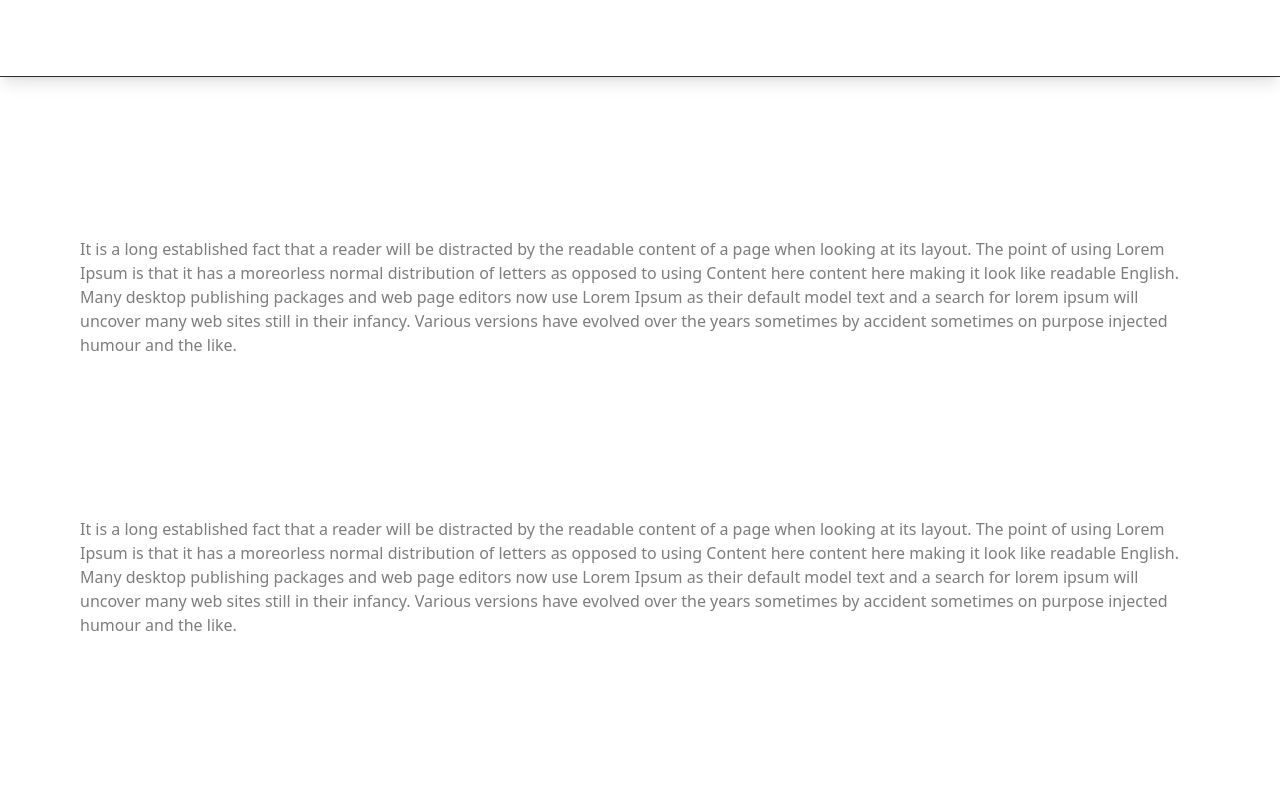
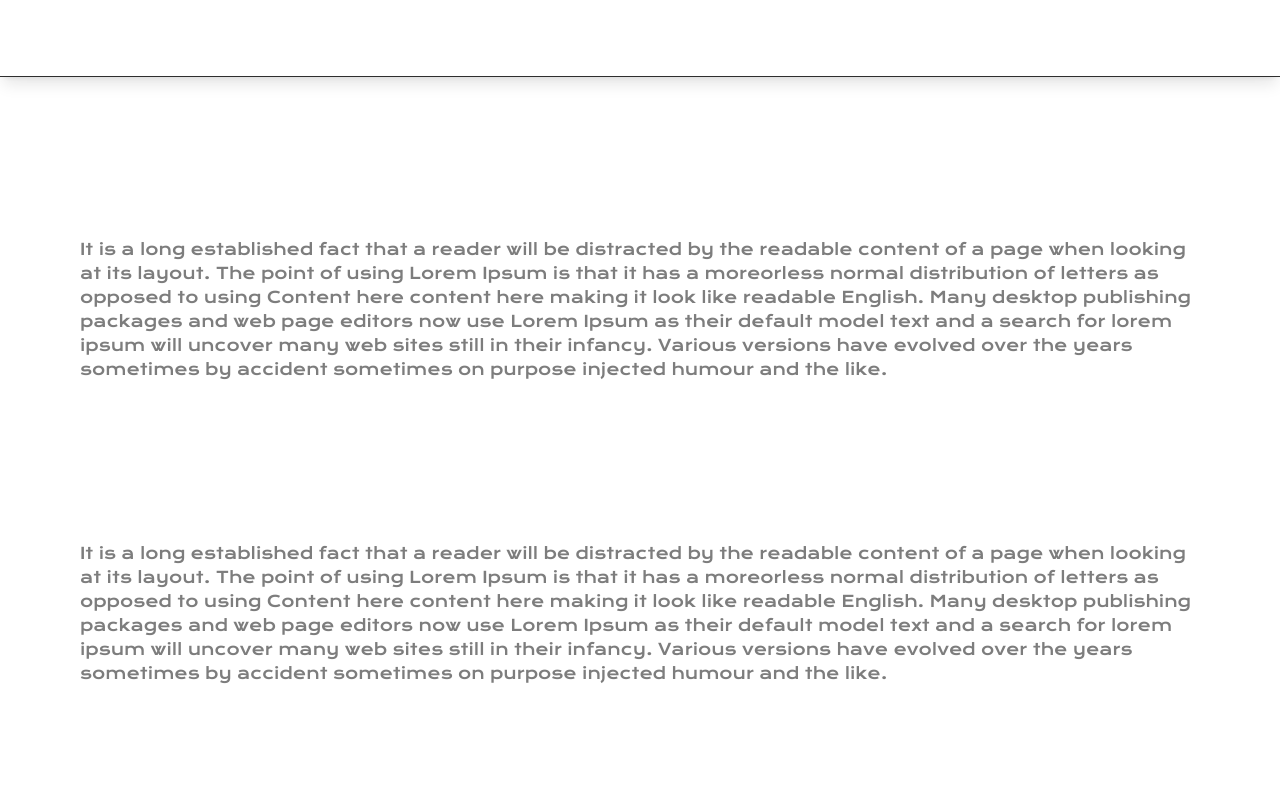
Before and after one commit to shabinx30/Portfolio, a Next.js app in the folder frontend/: page / in a window 1280 px wide. Shown: the top 800 px of the page. Built offline with nearby package versions, Linux system fonts and the light colour scheme.

Commit message:
scroll bar bug solved

```diff
--- a/frontend/app/components/wrapper/SmoothScrollWrapper.tsx
+++ b/frontend/app/components/wrapper/SmoothScrollWrapper.tsx
@@ -5,7 +5,7 @@ import { ReactNode, useEffect, useRef, useState } from "react";
 // Define the type for LocomotiveScroll instance
 interface LocomotiveScrollInstance {
   destroy: () => void;
-  // Add other methods you might use from LocomotiveScroll
+  update: () => void;
 }
 
 // Define the constructor type
@@ -15,6 +15,9 @@ interface LocomotiveScrollConstructor {
     smooth: boolean;
     lerp: number;
     multiplier: number;
+    direction?: "vertical" | "horizontal";
+    smartphone?: { smooth: boolean };
+    tablet?: { smooth: boolean };
   }): LocomotiveScrollInstance;
 }
 
@@ -46,28 +49,43 @@ const SmoothScrollWrapper: React.FC<SmoothScrollWrapperProps> = ({ children }) =
 
         scrollInstance = new LocomotiveScrollModule({
           el: scrollRef.current,
-          smooth: true,
-          lerp: 0.04,
-          multiplier: 1.2,
+          smooth: true, // Smooth scrolling enabled for desktop
+          lerp: 0.075, // Smoothness for desktop
+          multiplier: 1,
+          direction: "vertical",
+          smartphone: { smooth: false }, // Disable smooth scrolling on smartphones
+          tablet: { smooth: false }, // Disable smooth scrolling on tablets
         });
 
         setScroll(scrollInstance);
+
+        // Update scroll instance after initialization
+        scrollInstance.update();
       } catch (error) {
-        console.error("Failed to initialize LocomotiveScroll:", error, scroll);
+        console.error("Failed to initialize LocomotiveScroll:", error);
       }
     };
 
     initializeScroll();
 
+    // Handle window resize
+    const handleResize = () => {
+      if (scrollInstance) {
+        scrollInstance.update();
+      }
+    };
+    window.addEventListener("resize", handleResize);
+
     return () => {
       isMounted = false;
+      window.removeEventListener("resize", handleResize);
       if (scrollInstance) {
         scrollInstance.destroy();
       }
     };
   }, []);
 
-  return <div ref={scrollRef}>{children}</div>;
+  return <div ref={scrollRef} data-scroll-container>{children}</div>;
 };
 
 export default SmoothScrollWrapper;
--- a/frontend/app/globals.css
+++ b/frontend/app/globals.css
@@ -17,9 +17,11 @@
   }
 }
 
-html.has-scroll-smooth {
-  scroll-behavior: smooth;
-  overflow: hidden;
+html,
+body {
+  height: 100%;
+  font-family: "Krona One", sans-serif;
+  font-style: normal;
 }
 
 [data-scroll-container] {
@@ -27,6 +29,13 @@ html.has-scroll-smooth {
   transform: translate3d(0, 0, 0);
 }
 
+@media (min-width: 1025px) {
+  html,
+  body {
+    overflow: hidden;
+  }
+}
+
 body {
   color: var(--foreground);
   background: var(--background);
--- a/frontend/app/layout.tsx
+++ b/frontend/app/layout.tsx
@@ -1,9 +1,9 @@
 import type { Metadata } from "next";
-import {Anonymous_Pro } from "next/font/google";
+import {  Krona_One } from "next/font/google";
 import "./globals.css";
 
 
-const majorMonoDisplay = Anonymous_Pro({
+const majorMonoDisplay = Krona_One({
   weight: "400",
   variable: "--major-mono-display",
   subsets: ["latin"],
--- a/frontend/app/page.tsx
+++ b/frontend/app/page.tsx
@@ -5,7 +5,7 @@ export default function Home() {
 
     return (
         <SmoothScrollWrapper>
-            <div data-scroll-container>
+            <div>
                 <Navbar />
                 <div className="py-[10em] px-[5em]">
                     <p className="pb-[10em] text-[#7d7d7d]">
```
